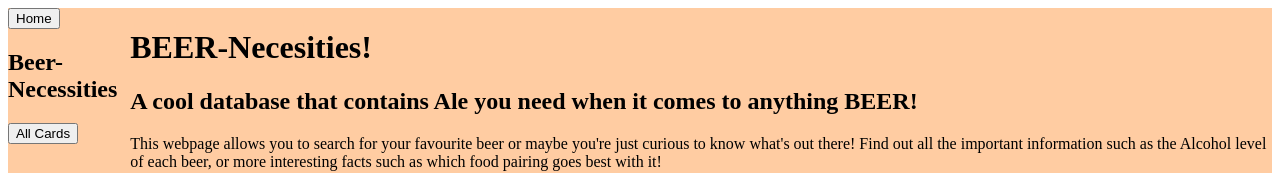
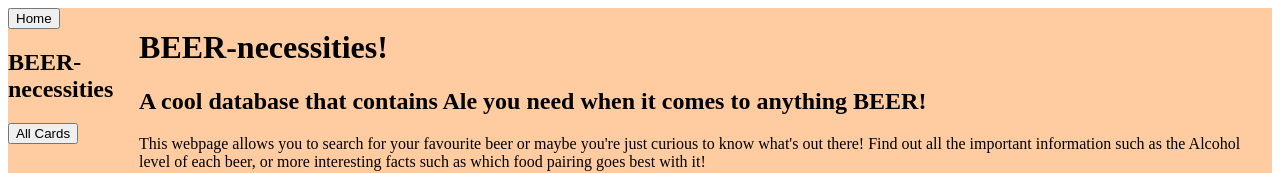
Before and after one commit to FaridahAbdulsalam/Punk-API-Project, a React (Vite) app: page / in a window 1280 px wide. Shown: the top 173 px of the page. Built offline with nearby package versions, Linux system fonts and the light colour scheme; no server answers.

Commit message:
Navigation Bar ready for styling

```diff
--- a/src/Components/Home/Home.tsx
+++ b/src/Components/Home/Home.tsx
@@ -10,7 +10,7 @@ const Home = ({ beers }: HomeProps) => {
   return (
     <div>
       <header className="header">
-        <h1 className="header__title">BEER-Necesities!</h1>
+        <h1 className="header__title">BEER-necessities!</h1>
       </header>
       <main className="main">
         <h2 className="main__tagline">
--- a/src/Components/NavigationBar/NavigationBar.tsx
+++ b/src/Components/NavigationBar/NavigationBar.tsx
@@ -1,13 +1,18 @@
-import "./NavigationBar.scss"
+import { Link } from "react-router-dom";
+import "./NavigationBar.scss";
 
 const NavigationBar = () => {
   return (
     <nav className="nav-bar">
-      <button className="nav-bar__home">Home</button>
-      <h1 className="nav-bar__heading">Beer-Necessities</h1>
-      <button className="nav-bar__cards">All Cards</button>
+      <Link to="/">
+        <button className="nav-bar__home">Home</button>
+      </Link>
+      <h1 className="nav-bar__heading">BEER-necessities</h1>
+      <Link to="/cards">
+        <button className="nav-bar__cards">All Cards</button>
+      </Link>
     </nav>
-  )
-}
+  );
+};
 
-export default NavigationBar
+export default NavigationBar;
```
